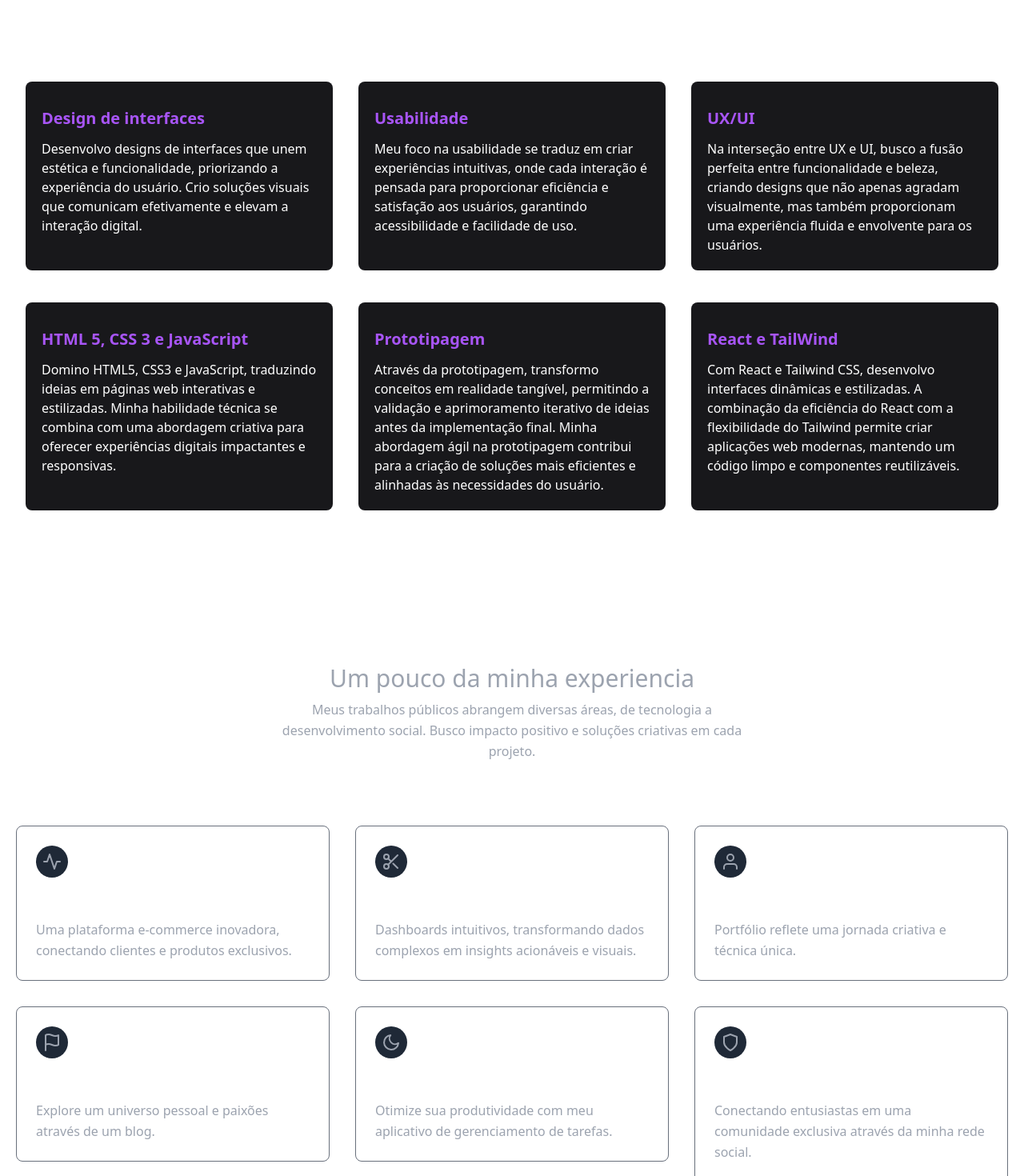
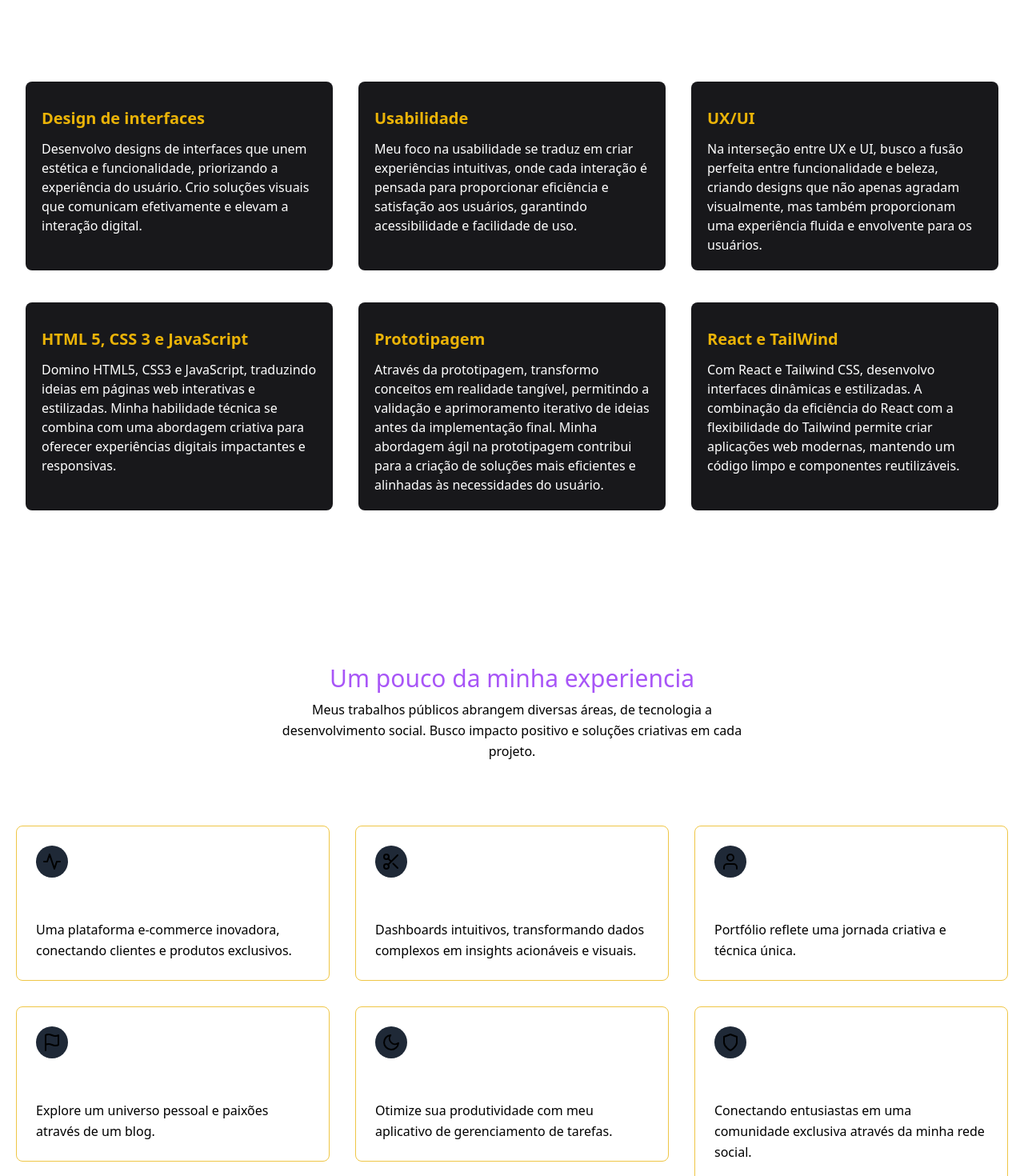
Before and after one commit to Tal0na/WebSite_Talona, a Next.js app: page / in a window 1280 px wide. Shown: the part 700-2170 px from the top of the page at 80% size. Built offline with nearby package versions, Linux system fonts and the light colour scheme.

Commit message:
Add files via upload

```diff
--- a/src/app/components/About/About.jsx
+++ b/src/app/components/About/About.jsx
@@ -1,10 +1,9 @@
 import React from "react";
-
 
 const About = () => {
   return (
     <>
-      <div className="bg-custom flex flex-col sm:pl-8  md:pl-16 lg:pl-32  xl:pl-48 xl:mt-8">
+      <div className="bg-custom flex flex-col sm:pl-8  md:pl-16 lg:pl-32  xl:mt-8 xl:pl-48">
         <h3 className="mt-16 h-6 pl-10 text-xl text-yellow-400">
           Oi, Meu Nome é !
         </h3>
@@ -26,7 +25,7 @@ const About = () => {
           <a
             target="_blank"
             href="https://portifolio-talona.vercel.app/"
-            className="bg-yellow-500 my-4 rounded-md px-6 py-3 text-center text-lg font-medium
+            className="my-4 rounded-md bg-yellow-500 px-6 py-3 text-center text-lg font-medium
             text-black
             transition duration-300 hover:bg-purple-600 focus:border-purple-300 focus:outline-none focus:ring active:bg-purple-700 "
           >
--- a/src/app/components/Contact/Contact.jsx
+++ b/src/app/components/Contact/Contact.jsx
@@ -49,7 +49,7 @@ const Contact = () => {
       </div>
       <div className="container mx-auto flex px-5 py-24">
         <div className="relative z-10 mt-10 flex w-full flex-col rounded-lg bg-black p-8 shadow-md md:ml-auto md:mt-0 md:w-1/2 lg:w-1/3">
-          <h2 className="title-font mb-1 text-lg font-medium text-white">
+          <h2 className="title-font mb-1 text-lg font-medium text-purple-500">
             Me Chame
           </h2>
           <p className="mb-5 leading-relaxed">
@@ -103,7 +103,7 @@ const Contact = () => {
             </div>
 
             <input
-              className="rounded border-0 bg-purple-500 px-6 py-2 text-lg text-white hover:bg-purple-600 focus:outline-none"
+              className="rounded border-0 bg-yellow-500 px-6 py-2 text-lg text-white hover:bg-purple-600 focus:outline-none"
               type="submit"
               value="Enviar"
             />
--- a/src/app/components/Projects/Projects.jsx
+++ b/src/app/components/Projects/Projects.jsx
@@ -3,10 +3,10 @@ import React from "react";
 const Projects = () => {
   return (
     <>
-      <section class="body-font text-gray-400">
+      <section class="body-font ">
         <div class="container mx-auto px-5 py-24">
           <div class="mb-20 flex w-full flex-col flex-wrap items-center text-center">
-            <h1 class="title-font text-purple-r mb-2 text-2xl font-medium sm:text-3xl">
+            <h1 class="title-font text-purple-500 mb-2 text-2xl font-medium sm:text-3xl">
               Um pouco da minha experiencia
             </h1>
             <p class="w-full leading-relaxed text-opacity-80 lg:w-1/2">
@@ -17,7 +17,7 @@ const Projects = () => {
           </div>
           <div class="-m-4 flex flex-wrap">
             <div class="p-4 md:w-1/2 xl:w-1/3">
-              <div class="rounded-lg border border-gray-700 border-opacity-75 p-6">
+              <div class="rounded-lg border border-yellow-500 border-opacity-75 p-6">
                 <div class="text-purple-r mb-4 inline-flex h-10 w-10 items-center justify-center rounded-full bg-gray-800">
                   <svg
                     fill="none"
@@ -41,7 +41,7 @@ const Projects = () => {
               </div>
             </div>
             <div class="p-4 md:w-1/2 xl:w-1/3">
-              <div class="rounded-lg border border-gray-700 border-opacity-75 p-6">
+              <div class="rounded-lg border border-yellow-500 border-opacity-75 p-6">
                 <div class="text-purple-r mb-4 inline-flex h-10 w-10 items-center justify-center rounded-full bg-gray-800">
                   <svg
                     fill="none"
@@ -67,7 +67,7 @@ const Projects = () => {
               </div>
             </div>
             <div class="p-4 md:w-1/2 xl:w-1/3">
-              <div class="rounded-lg border border-gray-700 border-opacity-75 p-6">
+              <div class="rounded-lg border border-yellow-500 border-opacity-75 p-6">
                 <div class="text-purple-r mb-4 inline-flex h-10 w-10 items-center justify-center rounded-full bg-gray-800">
                   <svg
                     fill="none"
@@ -91,7 +91,7 @@ const Projects = () => {
               </div>
             </div>
             <div class="p-4 md:w-1/2 xl:w-1/3">
-              <div class="rounded-lg border border-gray-700 border-opacity-75 p-6">
+              <div class="rounded-lg border border-yellow-500 border-opacity-75 p-6">
                 <div class="text-purple-r mb-4 inline-flex h-10 w-10 items-center justify-center rounded-full bg-gray-800">
                   <svg
                     fill="none"
@@ -114,7 +114,7 @@ const Projects = () => {
               </div>
             </div>
             <div class="p-4 md:w-1/2 xl:w-1/3">
-              <div class="rounded-lg border border-gray-700 border-opacity-75 p-6">
+              <div class="rounded-lg border border-yellow-500 border-opacity-75 p-6">
                 <div class="text-purple-r mb-4 inline-flex h-10 w-10 items-center justify-center rounded-full bg-gray-800">
                   <svg
                     fill="none"
@@ -138,7 +138,7 @@ const Projects = () => {
               </div>
             </div>
             <div class="p-4 md:w-1/2 xl:w-1/3">
-              <div class="rounded-lg border border-gray-700 border-opacity-75 p-6">
+              <div class="rounded-lg border border-yellow-500 border-opacity-75 p-6">
                 <div class="text-purple-r mb-4 inline-flex h-10 w-10 items-center justify-center rounded-full bg-gray-800">
                   <svg
                     fill="none"
@@ -162,7 +162,7 @@ const Projects = () => {
               </div>
             </div>
           </div>
-          <button class="mx-auto mt-16 flex rounded border-0 bg-purple-950 px-8 py-2 text-lg text-white hover:bg-purple-600 focus:outline-none">
+          <button class="mx-auto mt-16 flex rounded border-0 bg-yellow-500 px-8 py-2 text-lg text-black hover:bg-purple-600 focus:outline-none">
             Mais
           </button>
         </div>
--- a/src/app/components/Skills/Skills.jsx
+++ b/src/app/components/Skills/Skills.jsx
@@ -19,7 +19,7 @@ const Skills = () => {
 
         <div class="grid gap-8 sm:grid-cols-2 sm:gap-y-10 xl:grid-cols-3">
           <div class="relative rounded-lg bg-zinc-900 p-5 pt-8">
-            <h3 class="mb-3 text-lg font-semibold text-purple-500 md:text-xl">
+            <h3 class="mb-3 text-lg font-semibold text-yellow-500 md:text-xl">
               Design de interfaces
             </h3>
             <p class="text-white">
@@ -31,7 +31,7 @@ const Skills = () => {
           </div>
 
           <div class="relative rounded-lg bg-zinc-900 p-5 pt-8">
-            <h3 class="mb-3 text-lg font-semibold text-purple-500 md:text-xl">
+            <h3 class="mb-3 text-lg font-semibold text-yellow-500 md:text-xl">
               Usabilidade
             </h3>
             <p class="text-white">
@@ -42,7 +42,7 @@ const Skills = () => {
             </p>
           </div>
           <div class="relative rounded-lg bg-zinc-900 p-5 pt-8">
-            <h3 class="mb-3 text-lg font-semibold text-purple-500 md:text-xl">
+            <h3 class="mb-3 text-lg font-semibold text-yellow-500 md:text-xl">
               UX/UI
             </h3>
             <p class="text-white">
@@ -53,7 +53,7 @@ const Skills = () => {
             </p>
           </div>
           <div class="relative rounded-lg bg-zinc-900 p-5 pt-8">
-            <h3 class="mb-3 text-lg font-semibold text-purple-500 md:text-xl">
+            <h3 class="mb-3 text-lg font-semibold text-yellow-500 md:text-xl">
               HTML 5, CSS 3 e JavaScript
             </h3>
             <p class="text-white">
@@ -64,7 +64,7 @@ const Skills = () => {
             </p>
           </div>
           <div class="relative rounded-lg bg-zinc-900 p-5 pt-8">
-            <h3 class="mb-3 text-lg font-semibold text-purple-500 md:text-xl">
+            <h3 class="mb-3 text-lg font-semibold text-yellow-500 md:text-xl">
               Prototipagem
             </h3>
             <p class="text-white">
@@ -76,7 +76,7 @@ const Skills = () => {
             </p>
           </div>
           <div class="relative rounded-lg bg-zinc-900 p-5 pt-8">
-            <h3 class="mb-3 text-lg font-semibold text-purple-500 md:text-xl">
+            <h3 class="mb-3 text-lg font-semibold text-yellow-500 md:text-xl">
               React e TailWind
             </h3>
             <p class="text-white">
```
